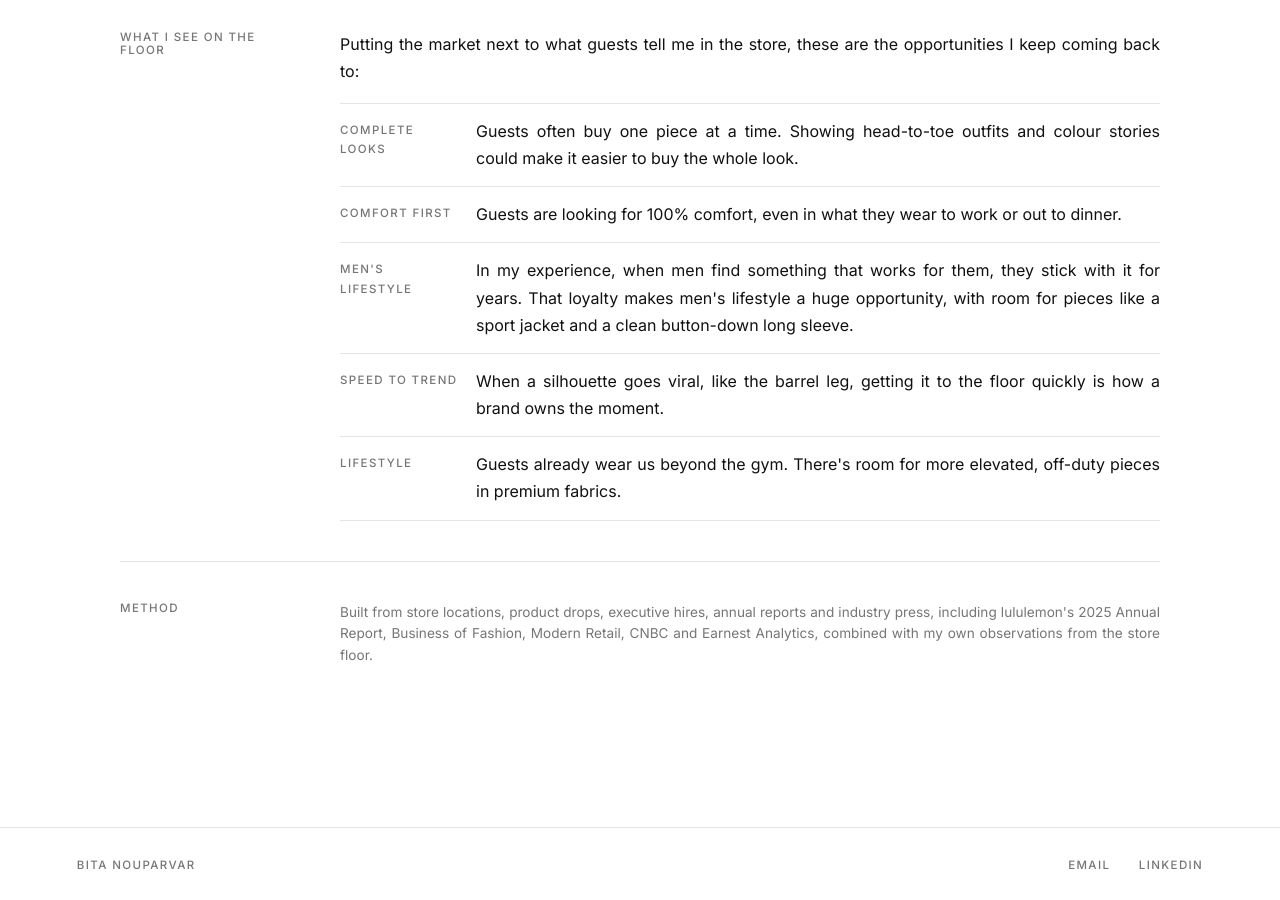
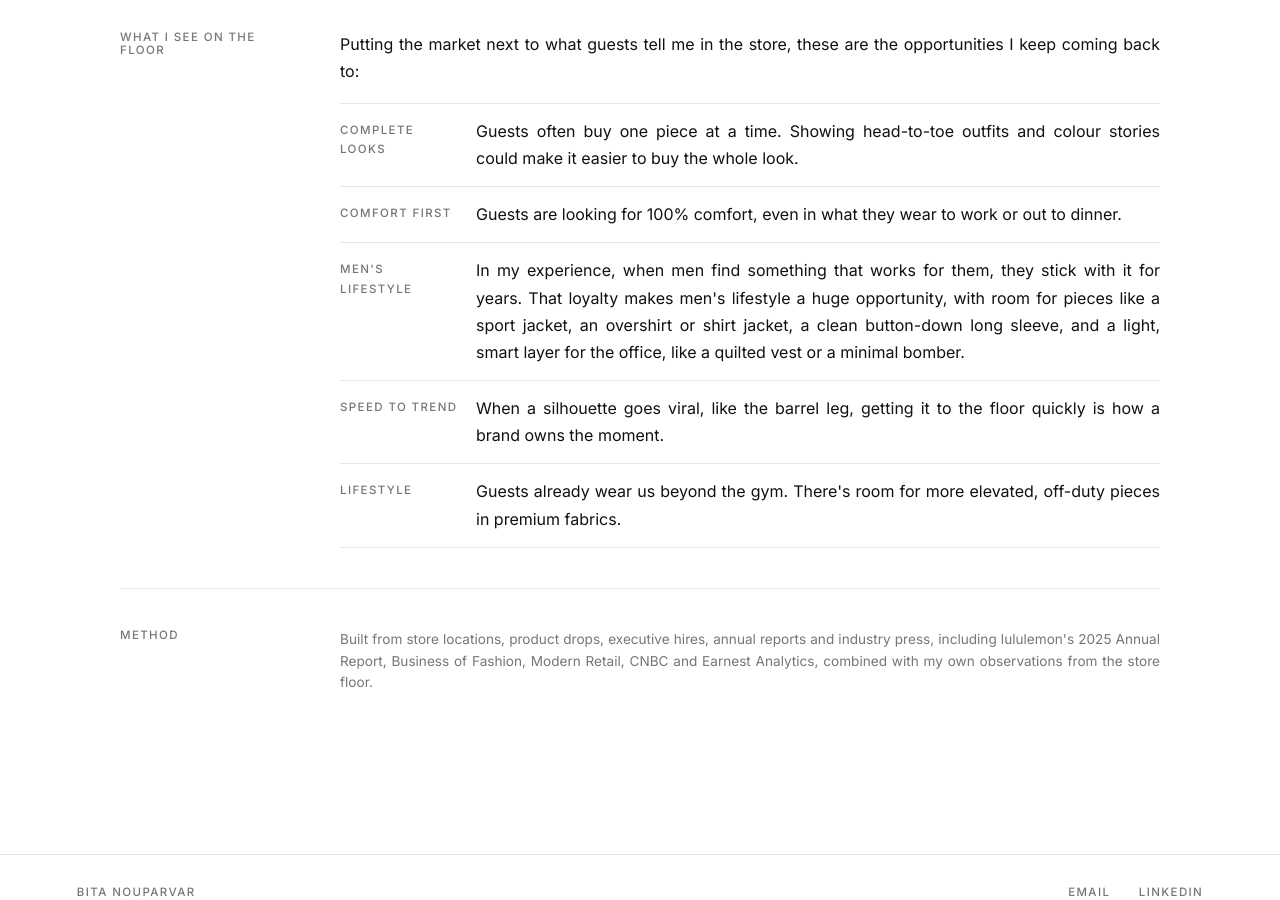
Before and after one commit to bitanp1994/bitanouparvar.com, a Jekyll site: the page built from projects/competitor-study.html, in a window 1280 px wide and 900 px high, scrolled down 1725 px. Built offline with Jekyll 4.4.1, drawn with Linux system fonts in a browser that asks for light colours.

Commit message:
Competitor Study: expand men's lifestyle gaps
Co-Authored-By: Claude Opus 5.5 <noreply@anthropic.com>
Claude-Session: https://claude.ai/code/session_011ZU1tgXn8aNEA1hgF5gWNT

```diff
--- a/projects/competitor-study.html
+++ b/projects/competitor-study.html
@@ -50,7 +50,7 @@ permalink: /projects/competitor-study/
       <ul class="specs">
         <li><span class="label">Complete looks</span><span>Guests often buy one piece at a time. Showing head-to-toe outfits and colour stories could make it easier to buy the whole look.</span></li>
         <li><span class="label">Comfort first</span><span>Guests are looking for 100% comfort, even in what they wear to work or out to dinner.</span></li>
-        <li><span class="label">Men's lifestyle</span><span>In my experience, when men find something that works for them, they stick with it for years. That loyalty makes men's lifestyle a huge opportunity, with room for pieces like a sport jacket and a clean button-down long sleeve.</span></li>
+        <li><span class="label">Men's lifestyle</span><span>In my experience, when men find something that works for them, they stick with it for years. That loyalty makes men's lifestyle a huge opportunity, with room for pieces like a sport jacket, an overshirt or shirt jacket, a clean button-down long sleeve, and a light, smart layer for the office, like a quilted vest or a minimal bomber.</span></li>
         <li><span class="label">Speed to trend</span><span>When a silhouette goes viral, like the barrel leg, getting it to the floor quickly is how a brand owns the moment.</span></li>
         <li><span class="label">Lifestyle</span><span>Guests already wear us beyond the gym. There's room for more elevated, off-duty pieces in premium fabrics.</span></li>
       </ul>
```
